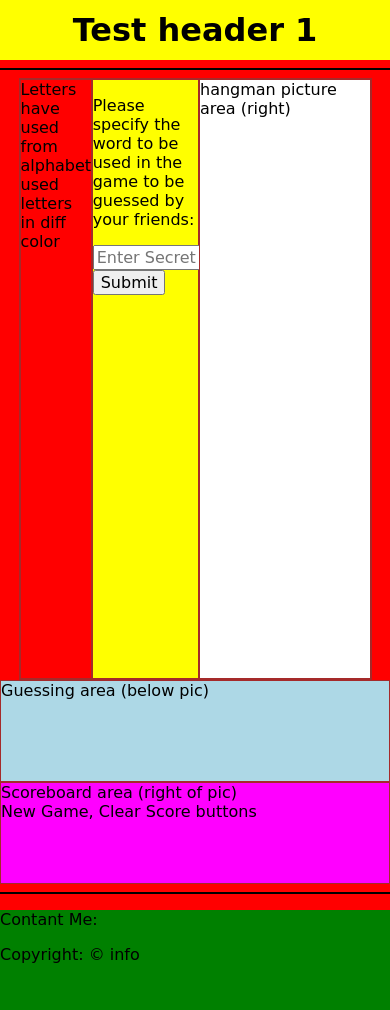
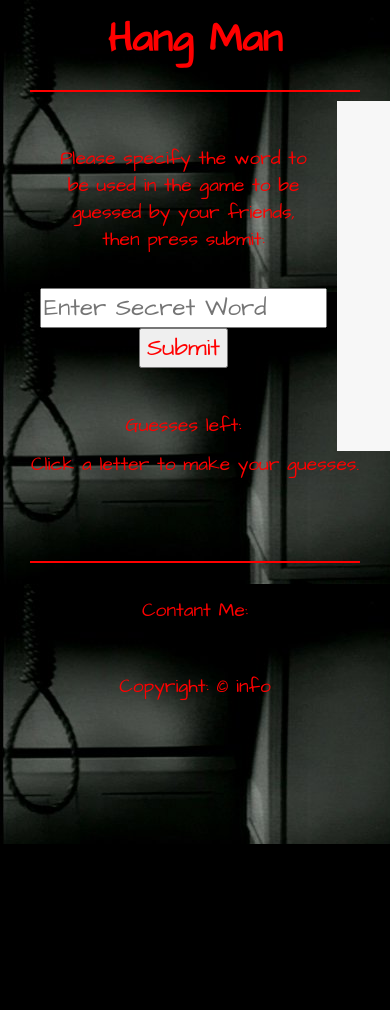
Before and after one commit to ma3east/WDI_PROJECT1_THE_GAME, a PHP site: page / in a window 390 px wide; the page is wider, and only the part inside the window is pictured. After the commit the page ends 844 px from the top of that part, so only its background shows below. Run offline with PHP 8.4, Linux system fonts and the light colour scheme; a map, chart or similar area stays blank; some libraries are stand-ins or nearby versions.

Commit message:
commiting some style changes

```diff
--- a/css/style.css
+++ b/css/style.css
@@ -1,23 +1,24 @@
-/** {
-
-	}*/
-
 body {
-		font-family: "Comic Sans MS", cursive, sans-serif;
-		font-size: 100%;
-		margin: 0;
+	font-family:'Architects Daughter', cursive;
+	font-size: 120%;
+	color: red;
+	margin: 0 30px;
 	padding: 0;
-		width: 100%;
-		background-color: red;
+	height: 100%;
+	box-sizing: border-box;
+/*	background-color: #99CCFF;*/
+	background-image: url("../images/stock-footage-panning-hangman-s-noose.jpg");
 }
 
-	header	{
-		background-color: yellow;
+header {
+	/*background-color: yellow;*/
 	width: 100%;
-		height:	60px;
+	height: 80px;
 }
-	h1	{
-		line-height: 60px;
+
+h1 {
+	line-height: 80px;
+	font-size: 40px;
 	margin: 0 auto;
 	text-align: center;
 }
@@ -25,53 +26,204 @@
 hr {
 	border: 0;
 	height: 2px;
-		background: black;
+	background: red;
 }
 
 main {
-		background-color: pink;
-		border: 1px solid brown;
-		height: 600px;
+	height: 350px;
 	display: flex;
 	margin: 0 auto;
-		width: 90%;
 	padding: 0;
 }
-	input {
-		font-size: 100%;
+
+form {
+	font-size: 24px;
+	align: middle;
 }
 
-	.letters {
-		background-color: red;
-		border: 1px solid brown;
-		width: 20%;
+.left_container {
+	width: 400px;
+	height: 100%;
 }
 
-	.input {
-		background-color: yellow;
-		border: 1px solid brown;
-		width: 30%
+.left_container ul {
+	margin: 0 auto;
+	list-style-type: none;
+	width: 800px
+}
+div.letters {
+	width: 610px;
+	height: 400px;
+	text-align: center;
+}
+
+#alphabet {
+	margin: 15px auto;
+	padding: 0;
+	max-width: 900px;
+}
+#alphabet:after {
+	content: "";
+	display: table;
+	clear: both;
+}
+
+#alphabet li {
+	float: left;
+	margin: 0 10px 10px 0;
+	list-style: none;
+	width: 35px;
+	height: 30px;
+	padding-top: 10px;
+	background: #fff;
+	color: magenta;
+	cursor: pointer;
+	-moz-border-radius: 5px;
+	-webkit-border-radius: 5px;
+	border-radius: 5px;
+	-khtml-border-radius: 5px;
+	border: solid 1px #fff;
+}
+#alphabet li:hover {
+	background: #c1d72e;
+	border: solid 1px #fff;
+	color: #fff;
+}
+#buttons {
+	display: flex;
+}
+
+button {
+	-moz-border-radius: 5px;
+	-webkit-border-radius: 5px;
+	border-radius: 5px;
+	-khtml-border-radius: 5px;
+	background: #c1d72e;
+	color: #fff;
+	border: solid 1px #fff;
+	text-decoration: none;
+	cursor: pointer;
+	font-size: 1.2em;
+	padding: 18px 10px;
+	width: 180px;
+	margin: 10px;
+	outline: none;
+}
+button:hover {
+	-webkit-transition: all 0.3s ease-in-out;
+	-moz-transition: all 0.3s ease-in-out;
+	transition: all 0.3s ease-in-out;
+	background: #fff;
+	border: solid 1px #fff;
+	color: #c1d72e;
+}
+
+.word_input {
+	/*background-color: yellow;*/
+	padding: 10px;
+	text-align: center;
+}
+p {
+	text-align: center;
+	padding: 15px;
 }
 
 .picture {
-		background-color: white;
-		border: 1px solid brown;
-		width: 50%;
+	background-color: #f7f7f7;
+	width: 815px;
 }
 
-	.guess {
-		background-color: lightblue;
-		border: 1px solid brown;
+.guess_left {
 	height: 100px;
+	width: 100px;
 }
-	.score {
+
+#guessArea {
+	/*background-color: lightblue;*/
+	height: 100px;
+	text-align: center;
+}
+
+#myWord {
+	margin: 0;
+	padding: 0;
+	display:block;
+}
+
+#myWord li {
+	position: relative;
+	list-style: none;
+	margin: 0;
+	display: inline-block;
+	padding: 0 10px;
+	font-size:2em;
+}
+
+.active {
+	opacity: 0.4;
+	filter: alpha(opacity=40);
+	-moz-transition: all 1s ease-in;
+	-moz-transition: all 0.3s ease-in-out;
+	-webkit-transition: all 0.3s ease-in-out;
+	cursor: default;
+}
+
+#stickman {
+	height: 350px;
+	/*background-color: green;*/
+	padding: 0;
+	width: 815px;
+}
+
+/*.score {
 	background-color: magenta;
 	border: 1px solid brown;
 	height: 100px;
+}*/
+
+footer {
+	margin: 0 auto;
+	height: 100px;
+	text-align: center;
 }
 
-	footer	{
-		background-color: green;
+canvas {
+	/*color: #fff;*/
+	padding: 15px;
+}
+
+.wrappper {
+	/*width: 100%;*/
 	margin: 0 auto;
-		height: 100px;
+	background-color: purple;
+	/*clear: both;*/
 }
+.wrappper:after {
+	content: "";
+	/*display: table;*/
+	clear: both;
+	background-color: lilac;
+}
+
+/*start of media queries*/
+
+@media (max-width: 767px) {
+	#alphabet {
+		padding: 0 0 0 15px;
+	}
+}
+@media (max-width: 480px) {
+	#alphabet {
+		padding: 0 0 0 25px;
+	}
+}
+
+	/*button {
+		background-color: bisque;
+		margin: 5px;
+		list-style: none;
+		width: 50px;
+		height: 25px;
+		background: lightcoral;
+		border: 1px brown solid;
+		}*/
--- a/index.html
+++ b/index.html
@@ -1,64 +1,69 @@
 <!DOCTYPE html>
 <html>
 <head>
-	<title>HangMan Beta</title>
+	<title>HangMan</title>
 
 	<meta charset="utf-8" />
 	<meta http-equiv="Content-type" content="text/html; charset=utf-8" />
 	<meta name="viewport" content="width=device-width, initial-scale=1" />
 	<link rel="stylesheet" type="text/css" href="./css/normalize.css">
-	<link rel="stylesheet" type="text/css" href="./css/animate.min.css">
+	<link href='http://fonts.googleapis.com/css?family=Architects+Daughter' rel='stylesheet' type='text/css'>
 	<link rel="stylesheet" type="text/css" href="./css/style.css">
 
 	<script src="https://ajax.googleapis.com/ajax/libs/jquery/2.1.4/jquery.min.js"></script>
-
+	<script src="./js/app.js" type="text/javascript"></script>
 </head>
 <body>
 	<header>
-		<h1>Test header 1</h1>
+		<h1>Hang Man</h1>
 	</header>
 	<hr />
 	<main>
-		<div class="letters">
-			Letters have used from alphabet, used letters in diff color
+		<section class="left_container">
+			<div class="word_input">
+				<p>Please specify the word to be used in the game to be guessed by your friends, then press submit:
+				</p>
+				<form>
+					<input type="password" name="pass" id="pass" placeholder="Enter Secret Word" />
+					<br />
+					<input type="button" value="Submit" />
+				</form>
+			</div>
+			<div>
+				<p id="guess_left">Guesses left: </p>
+			</div>
+		</section>
+		<section class="picture">
+			<canvas id="stickman">This Text will show if the Browser does NOT support HTML5 Canvas tag</canvas>
+
+		</section>
+
+	</main>
+	<section>
+
+	<div class="wrapper">
 
 
+		<div id="buttons"></div>
+		<!-- <div id="hold">
+		</div> -->
+	</div>
+	</section>
+	<section id="guessArea">
+	Click a letter to make your guesses.
 
+	</section>
+	<!-- <section class="score">
+		<div>Scoreboard area (right of pic)</div>
 
+		<button id="reset">Play again</button>
 
-		</div>
-		<div class="input">
-			<!-- Possible area for input, then hidden? Use for something else? -->
-			<p>Please specify the word to be used in the game to be guessed by your friends:
-			</p>
-
-			<form id="wordSubmit">
-				<input type="password" name="pass" id="pass" placeholder="Enter Secret Word" />
-				<br />
-				<input type="button" value="Submit" />
-			</form>
-		</div>
-		<div class="picture" id="canvas">
-			hangman picture area (right)
-		</div>
-	</main>
-	<section class="guess">
-		<div>
-			Guessing area (below pic)
-		</div>
-	</section>
-	<section class="score">
-		<div>Scoreboard area (right of pic)</div>
-		<div>New Game, Clear Score buttons</div>
-	</section>
+	</section> -->
 	<hr />
 	<footer>
 		<p>Contant Me:</p>
 		<p>Copyright: &copy info</p>
 	</footer>
+</body>
 
-	<script src="./js/app.js" type="text/javascript"></script>
-
-
-</body>
 </html>
```
Also changed, not shown: css/test.css (deleted, +0 -236 lines), js/app.js (+24 -1 lines), test.html (deleted, +0 -70 lines), images/stock-footage-panning-hangman-s-noose.jpg (added). Lines whose indentation alone changed are shown as unchanged.
